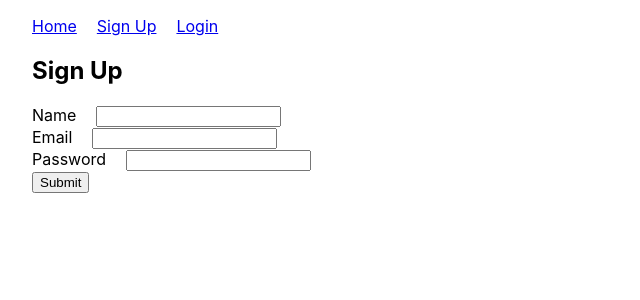
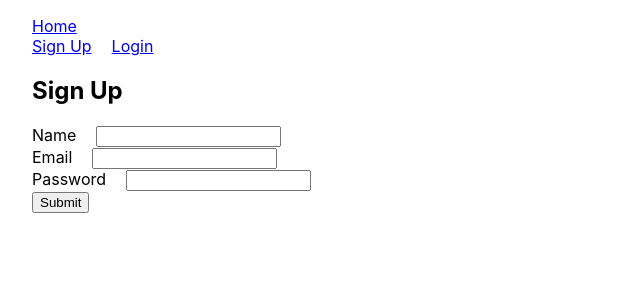
Before and after one commit to RenataCehajic/codaisseur-coders, a React (Create React App) app: page /signup in a window 1280 px wide. Shown: the top 300 px of the page, without its empty margins (0-640 px from the left). Built offline with nearby package versions, Linux system fonts and the light colour scheme.

Commit message:
Make logout button and its functionality

```diff
--- a/src/App.js
+++ b/src/App.js
@@ -1,24 +1,42 @@
 import React from "react";
 import "./App.css";
 import { Switch, Route, Link } from "react-router-dom";
+import { useSelector, useDispatch } from "react-redux";
+
+import { selectUserProfile } from "./store/user/selectors";
+import { logout } from "./store/user/actions";
 import HomePage from "./pages/HomePage";
 import PostPage from "./pages/PostPage";
 import SignupPage from "./pages/SignupPage";
 import LoginPage from "./pages/LoginPage";
 
 export default function App() {
+  const profile = useSelector(selectUserProfile);
+  const dispatch = useDispatch();
+
+  console.log("user data in app", profile);
   return (
     <div>
       <div>
         <Link to="/" style={{ marginRight: 20 }}>
           Home
         </Link>
+        {profile ? (
+          <div>
+            <h2>Welcome {profile.name}</h2>
+            <button onClick={() => dispatch(logout())}>Logout</button>
+          </div>
+        ) : (
+          <div>
+            {" "}
             <Link to="/signup" style={{ marginRight: 20 }}>
               Sign Up
             </Link>
             <Link to="/login" style={{ marginRight: 20 }}>
               Login
             </Link>
+          </div>
+        )}
       </div>
       <Switch>
         <Route path="/login" component={LoginPage} />
--- a/src/pages/LoginPage.js
+++ b/src/pages/LoginPage.js
@@ -1,5 +1,6 @@
 import React, { useState } from "react";
 import { useDispatch } from "react-redux";
+import { useHistory } from "react-router-dom";
 import { login } from "../store/user/actions";
 
 export default function LoginPage() {
@@ -7,11 +8,12 @@ export default function LoginPage() {
   const [password, setPassword] = useState("");
 
   const dispatch = useDispatch();
+  const history = useHistory();
 
   const onFormSubmit = (e) => {
     e.preventDefault();
     console.log("Login", email, password);
-    dispatch(login(email, password));
+    dispatch(login(email, password, history));
   };
 
   return (
--- a/src/store/user/actions.js
+++ b/src/store/user/actions.js
@@ -7,10 +7,12 @@ const setLoading = () => ({ type: "user/loading" });
 
 const setToken = (jwt) => ({ type: "user/setToken", payload: jwt });
 
-const loginSuccess = (userData, token) => ({
+const loginSuccess = (profile, token) => ({
   type: "user/loginSuccess",
-  payload: { userData, token },
+  payload: { profile, token },
 });
+
+export const logout = () => ({ type: "user/logout" });
 
 export const signUp = (name, email, password, history) => async (
   dispatch,
@@ -30,7 +32,10 @@ export const signUp = (name, email, password, history) => async (
   }
 };
 
-export const login = (email, password) => async (dispatch, getState) => {
+export const login = (email, password, history) => async (
+  dispatch,
+  getState
+) => {
   try {
     dispatch(setLoading());
 
@@ -50,10 +55,11 @@ export const login = (email, password) => async (dispatch, getState) => {
 
     console.log(userProfileResponse);
 
-    const userData = userProfileResponse.data;
+    const profile = userProfileResponse.data;
 
     // dispatch(setToken(token));
-    dispatch(loginSuccess(userData, token));
+    dispatch(loginSuccess(profile, token));
+    history.push("/");
   } catch (e) {
     console.log(e.message);
   }
--- a/src/store/user/reducer.js
+++ b/src/store/user/reducer.js
@@ -1,7 +1,7 @@
 const initialState = {
   token: null,
   loading: false,
-  userData: null,
+  profile: null,
 };
 
 export default function userReducer(state = initialState, action) {
@@ -14,8 +14,11 @@ export default function userReducer(state = initialState, action) {
       return { ...state, token: jwt, loading: false };
     }
     case "user/loginSuccess": {
-      const { userData, token } = action.payload;
-      return { ...state, userData: userData, token: token, loading: false };
+      const { profile, token } = action.payload;
+      return { ...state, profile: profile, token: token, loading: false };
+    }
+    case "user/logout": {
+      return initialState;
     }
     default: {
       return state;
--- a/src/store/user/selectors.js
+++ b/src/store/user/selectors.js
@@ -0,0 +1 @@
+export const selectUserProfile = (reduxState) => reduxState.user.profile;
```
Lines whose indentation alone changed are shown as unchanged.
